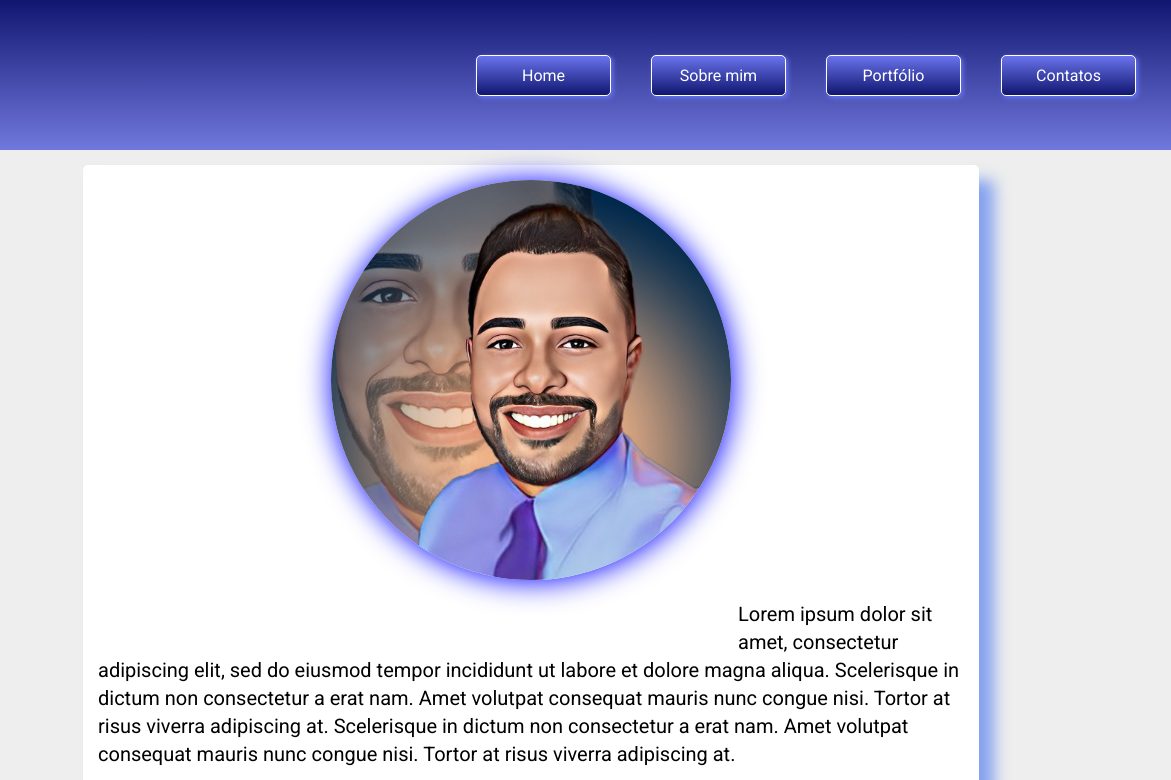
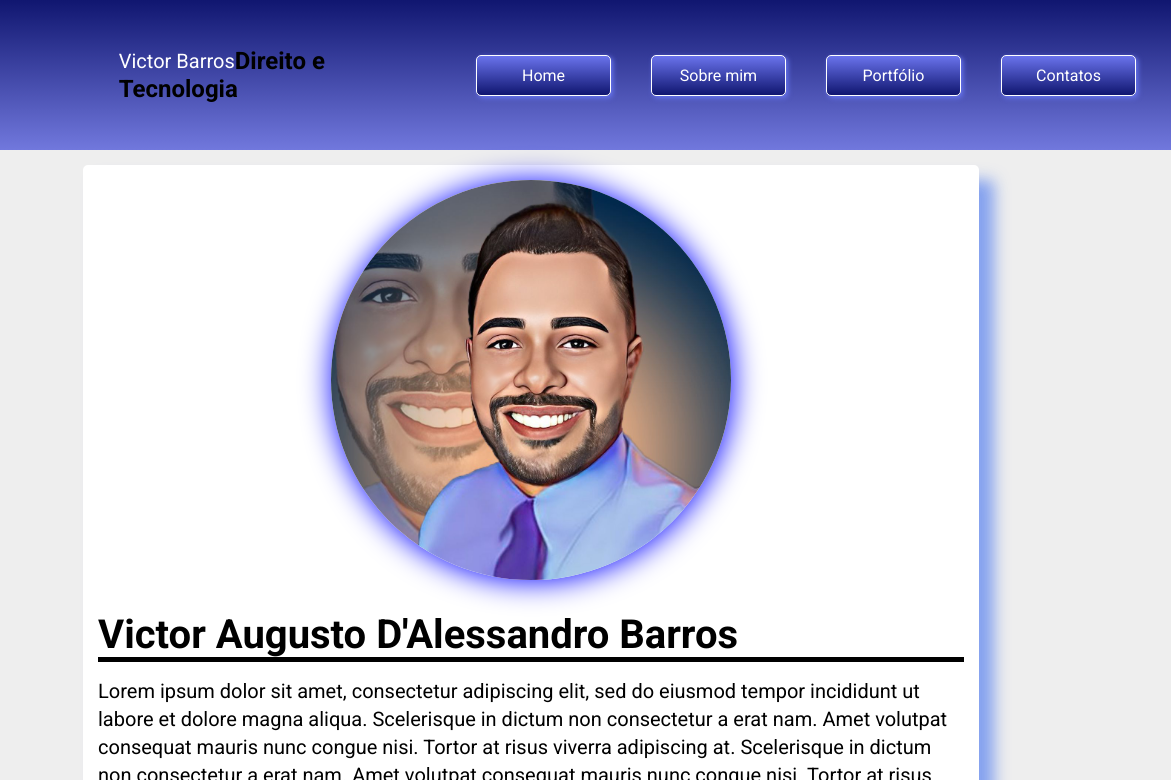
Before and after one commit to VictorADAB/victoradab.github.io, a plain HTML site: page sobre.html in a window 1280 px wide. Shown: the top 780 px of the page, 109-1280 px from the left. Drawn offline with nearby package versions, Linux system fonts and the light colour scheme.

Commit message:
Update sobre.html

```diff
--- a/sobre.html
+++ b/sobre.html
@@ -4,16 +4,21 @@
         <meta charset="UTF-8">
         <meta name="viewport" content="width=device-width, initial-scale=1.0">
         <meta http-equiv="X-UA-Compatible" content="ie=edge">
-        <title>Sobre</title>
+        <title>Victor Barros - Site Oficial</title>
         <link
-        href="https://fonts.googleapis.com/css?family=Roboto:400,700&display=swap"
-        rel="stylesheet">
+            href="https://fonts.googleapis.com/css?family=Roboto:400,700&display=swap"
+            rel="stylesheet">
         <link
             rel="stylesheet"
             href="https://use.fontawesome.com/releases/v5.8.2/css/all.css"
             integrity="sha384-oS3vJWv+0UjzBfQzYUhtDYW+Pj2yciDJxpsK1OYPAYjqT085Qq/1cq5FLXAZQ7Ay"
             crossorigin="anonymous">
-        <link rel="stylesheet" href="./css/style.css">
+            <link rel="stylesheet" href="./css/style.css">
+
+            <link rel="preconnect" href="https://fonts.googleapis.com">
+            <link rel="preconnect" href="https://fonts.gstatic.com" crossorigin>
+            <link href="https://fonts.googleapis.com/css2?family=Cinzel:wght@400;700&display=swap" rel="stylesheet">
+
         <link rel="stylesheet" href="./css/slideResponsivo.css">
     </head>
     <body>
@@ -22,12 +27,18 @@
                 <div class="logo">
                     <a href="index.html"><img src="./img/logo.png" alt="logo"></a>
                 </div>
+            <div >
+            <p class="nome">Victor Barros</p>
+            <h2 class="subtitulo">Direito e Tecnologia</h2>
+            </div>
+
                 <nav>
                     <ul>
                         <li><a href="index.html">Home</a></li>
                         <li><a href="sobre.html">Sobre mim</a></li>
                         <li><a href="portfolio.html">Portfólio</a></li>
                         <li><a href="contato.html">Contatos</a></li>
+                    </ul>
                 </nav>
             </div>
         </header>
@@ -40,7 +51,7 @@
                     </div>
                 </section>
                 <section class="texto">
-                    <h1 class="nome">Victor Augusto D'Alessandro Barros</h1>
+                    <h1 class="nome2">Victor Augusto D'Alessandro Barros</h1>
                     <p class="paragrafo">
                         Lorem ipsum dolor sit amet, consectetur adipiscing elit,
                         sed do eiusmod tempor incididunt ut labore et dolore
```
